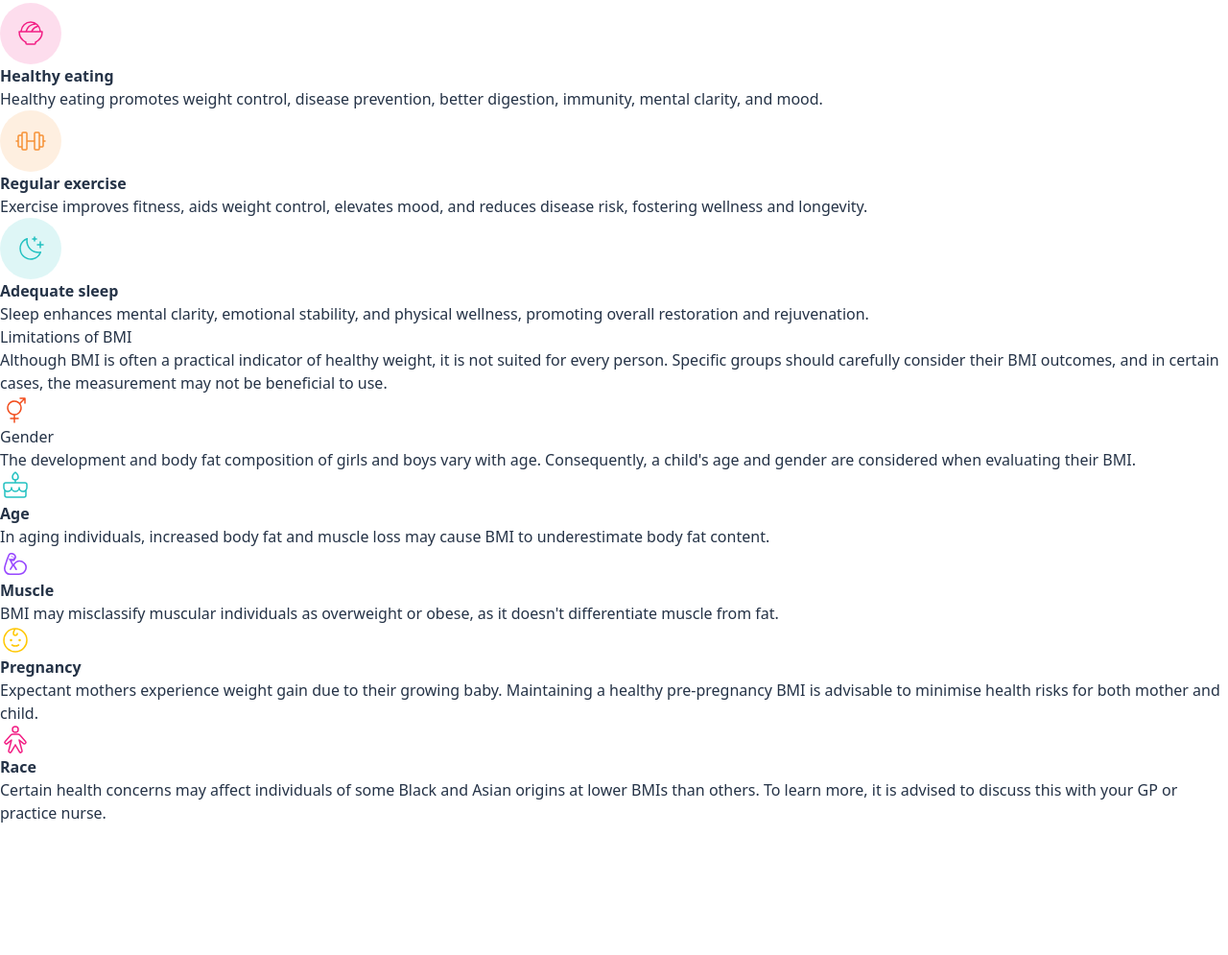
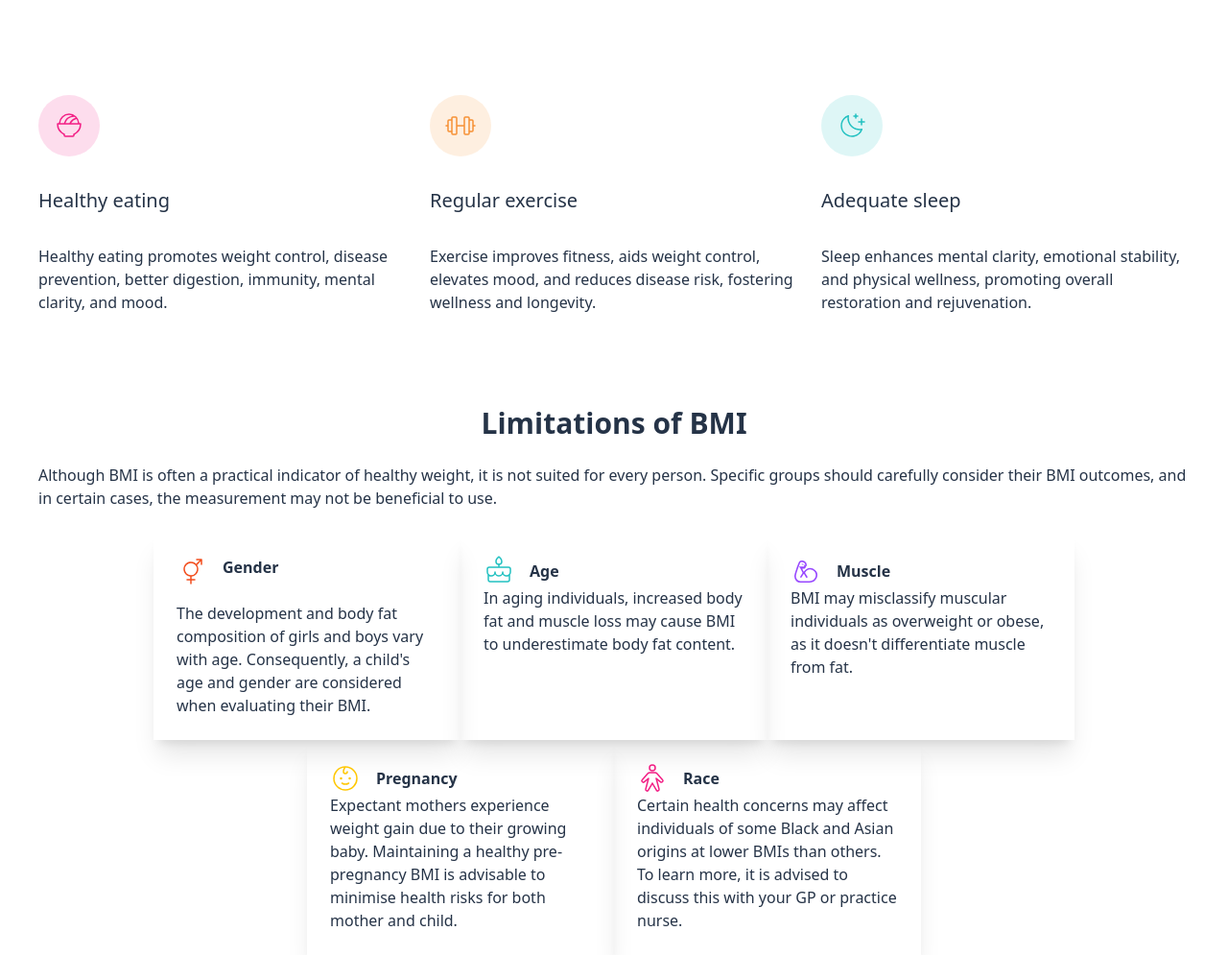
Before and after one commit to Silkiercomet/bmi-calculator, a website: page index.html in a window 1280 px wide. Shown: the part 1316-2311 px from the top of the page at 96% size. Before the commit the page ends 2175 px from the top, so only its background shows below. Drawn offline with Linux system fonts and the light colour scheme.

Commit message:
healt tips section added

```diff
--- a/index.html
+++ b/index.html
@@ -68,7 +68,7 @@
     </main>
 
 
-    <section role="complementary" aria-label="BMI calculator information" class="grid grid-cols-2  p-8">
+    <section role="complementary" aria-label="BMI calculator information" class="grid grid-cols-2  p-8 ">
       <img
         src="assets/images/image-man-eating.webp"
         alt="image of man happily eating"
@@ -85,33 +85,34 @@
         </p>
       </div>
     </section>
-    <section role="complementary" aria-label="Health Tips">
-      <ul>
-        <li>
+
+    <section role="complementary" aria-label="Health Tips" class="max-w-7xl grid place-items-center mx-auto my-24">
+      <ul class="flex flex-wrap md:flex-col lg:flex-row mx-auto gap-6 justify-center align-middle">
+        <li class="max-w-sm">
           <img src="assets/images/icon-eating.svg" alt="null" />
           <div>
             <p>
-              <strong class="block">Healthy eating</strong>Healthy eating
+              <strong class="block py-8 font-medium text-xl">Healthy eating</strong>Healthy eating
               promotes weight control, disease prevention, better digestion,
               immunity, mental clarity, and mood.
             </p>
           </div>
         </li>
-        <li>
+        <li class="max-w-sm">
           <img src="assets/images/icon-exercise.svg" alt="null" />
           <div>
             <p>
-              <strong class="block">Regular exercise</strong>Exercise improves
+              <strong class="block py-8 font-medium text-xl">Regular exercise</strong>Exercise improves
               fitness, aids weight control, elevates mood, and reduces disease
               risk, fostering wellness and longevity.
             </p>
           </div>
         </li>
-        <li>
+        <li class="max-w-sm">
           <img src="assets/images/icon-sleep.svg" alt="null" />
           <div>
             <p>
-              <strong class="block">Adequate sleep</strong>Sleep enhances mental
+              <strong class="block py-8 font-medium text-xl">Adequate sleep</strong>Sleep enhances mental
               clarity, emotional stability, and physical wellness, promoting
               overall restoration and rejuvenation.
             </p>
@@ -119,9 +120,9 @@
         </li>
       </ul>
     </section>
-    <section role="complementary" aria-label="BMI warning">
-      <div>
-        <h5>Limitations of BMI</h5>
+    <section role="complementary" aria-label="BMI warning" class="flex flex-col justify-center items-center px-10 gap-6">
+      <div class="grid place-items-center gap-6">
+        <h5 class="font-bold text-3xl">Limitations of BMI</h5>
         <p>
           Although BMI is often a practical indicator of healthy weight, it is
           not suited for every person. Specific groups should carefully consider
@@ -129,32 +130,32 @@
           beneficial to use.
         </p>
       </div>
-      <ol>
-        <li>
+      <ul class="flex flex-wrap justify-center mx-auto">
+        <li  class="max-w-80 shadow-xl p-6 grid gap-4">
           <p>
-            <strong class="block"
+            <strong class="flex flex-col  gap-4 md:flex-row "
               ><i
                 ><img
                   src="assets/images/icon-gender.svg"
-                  alt="genders symbols" /></i></strong
-            >Gender
+                  alt="genders symbols" /></i>Gender</strong
+            >
           </p>
           The development and body fat composition of girls and boys vary with
           age. Consequently, a child's age and gender are considered when
           evaluating their BMI.
         </li>
-        <li>
+        <li class="max-w-80 shadow-xl p-6 grid gap-8">
           <p>
-            <strong class="block"
+            <strong class="flex items-center justify-canter gap-4"
               ><i><img src="assets/images/icon-age.svg" alt="age icon" /></i
               >Age</strong
             >In aging individuals, increased body fat and muscle loss may cause
             BMI to underestimate body fat content.
           </p>
         </li>
-        <li>
+        <li class="max-w-80 shadow-xl p-6 grid gap-8">
           <p>
-            <strong class="block"
+            <strong class="flex items-center justify-canter gap-4"
               ><i
                 ><img
                   src="assets/images/icon-muscle.svg"
@@ -164,9 +165,9 @@
             it doesn't differentiate muscle from fat.
           </p>
         </li>
-        <li>
+        <li class="max-w-80 shadow-xl p-6 grid gap-8">
           <p>
-            <strong class="block"
+            <strong class="flex items-center justify-canter gap-4"
               ><i
                 ><img
                   src="assets/images/icon-pregnancy.svg"
@@ -177,9 +178,9 @@
             health risks for both mother and child.
           </p>
         </li>
-        <li>
+        <li class="max-w-80 shadow-xl p-6 grid gap-8">
           <p>
-            <strong class="block"
+            <strong class="flex items-center justify-canter gap-4"
               ><i><img src="assets/images/icon-race.svg" alt="race icon" /></i
               >Race</strong
             >Certain health concerns may affect individuals of some Black and
@@ -187,7 +188,7 @@
             advised to discuss this with your GP or practice nurse.
           </p>
         </li>
-      </ol>
+      </ul>
     </section>
     <script src="script.js"></script>
   </body>
```
Also changed, not shown: output.css.
